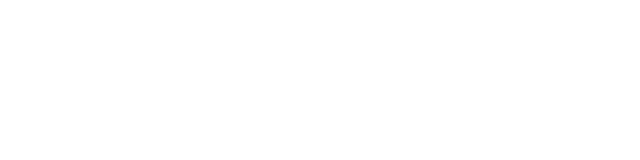
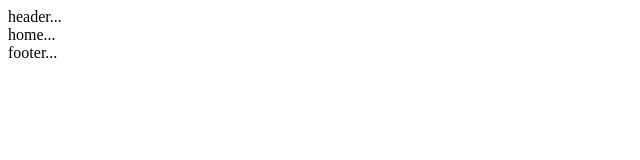
Before and after one commit to Milk-199626/vue-pc, a Vue app: page / in a window 1280 px wide. Shown: the top 160 px of the page, without its empty margins (0-640 px from the left). Built offline with nearby package versions, Linux system fonts and the light colour scheme.

Commit message:
配置路由

```diff
--- a/package.json
+++ b/package.json
@@ -9,7 +9,8 @@
   },
   "dependencies": {
     "core-js": "^3.6.5",
-    "vue": "^2.6.11"
+    "vue": "^2.6.11",
+    "vue-router": "^3.4.9"
   },
   "devDependencies": {
     "@vue/cli-plugin-babel": "~4.5.0",
--- a/src/App.vue
+++ b/src/App.vue
@@ -1,13 +1,22 @@
 <template>
-
+  <div>
+    <Hearder />
+    <router-view></router-view>
+    <Footer />
+  </div>
 </template>
 
 <script>
+import Hearder from "./components/Header";
+import Footer from "./components/Footer";
 export default {
-
-}
+  name: "App",
+  components: {
+    Hearder,
+    Footer,
+  },
+};
 </script>
 
-<style>
-
+<style lang="less" scoped>
 </style>
--- /dev/null
+++ b/src/components/Footer/index.vue
@@ -0,0 +1,12 @@
+<template>
+  <div>footer...</div>
+</template>
+
+<script>
+export default {
+  name: "Footer",
+};
+</script>
+
+<style lang="less" scoped>
+</style>
--- /dev/null
+++ b/src/components/Header/index.vue
@@ -0,0 +1,12 @@
+<template>
+  <div>header...</div>
+</template>
+
+<script>
+export default {
+  name: "Hearder",
+};
+</script>
+
+<style lang="less" scoped>
+</style>
--- a/src/main.js
+++ b/src/main.js
@@ -1,8 +1,10 @@
-import Vue from 'vue'
-import App from './App.vue'
+import Vue from "vue";
+import App from "./App.vue";
+import router from "./router";
 
-Vue.config.productionTip = false
+Vue.config.productionTip = false;
 
 new Vue({
-  render: h => h(App),
-}).$mount('#app')
+  render: (h) => h(App),
+  router,
+}).$mount("#app");
--- /dev/null
+++ b/src/router/index.js
@@ -0,0 +1,30 @@
+import Vue from "vue";
+import VueRouter from "vue-router";
+
+import Home from "../views/Home";
+import Login from "../views/Login";
+import Register from "../views/Register";
+import Search from "../views/Search";
+
+Vue.use(VueRouter);
+
+export default new VueRouter({
+  routes: [
+    {
+      path: "/",
+      component: Home,
+    },
+    {
+      path: "/login",
+      component: Login,
+    },
+    {
+      path: "/register",
+      component: Register,
+    },
+    {
+      path: "/search",
+      component: Search,
+    },
+  ],
+});
--- /dev/null
+++ b/src/views/Home/index.vue
@@ -0,0 +1,13 @@
+<template>
+  <div>home...</div>
+</template>
+
+<script>
+export default {
+  name: 'Home',
+}
+</script>
+
+<style lang="less" scoped>
+
+</style>
--- /dev/null
+++ b/src/views/Login/index.vue
@@ -0,0 +1,13 @@
+<template>
+  <div>login..</div>
+</template>
+
+<script>
+export default {
+  name: 'Login',
+}
+</script>
+
+<style lang="less" scoped>
+
+</style>
--- /dev/null
+++ b/src/views/Register/index.vue
@@ -0,0 +1,13 @@
+<template>
+  <div>register</div>
+</template>
+
+<script>
+export default {
+  name: 'Register',
+}
+</script>
+
+<style lang="less" scoped>
+
+</style>
--- /dev/null
+++ b/src/views/Search/index.vue
@@ -0,0 +1,13 @@
+<template>
+  <div>search</div>
+</template>
+
+<script>
+export default {
+  name: 'Search',
+}
+</script>
+
+<style lang="less" scoped>
+
+</style>
```
Also changed, not shown: 1 other file (tests, documents, lock files or other folders).
